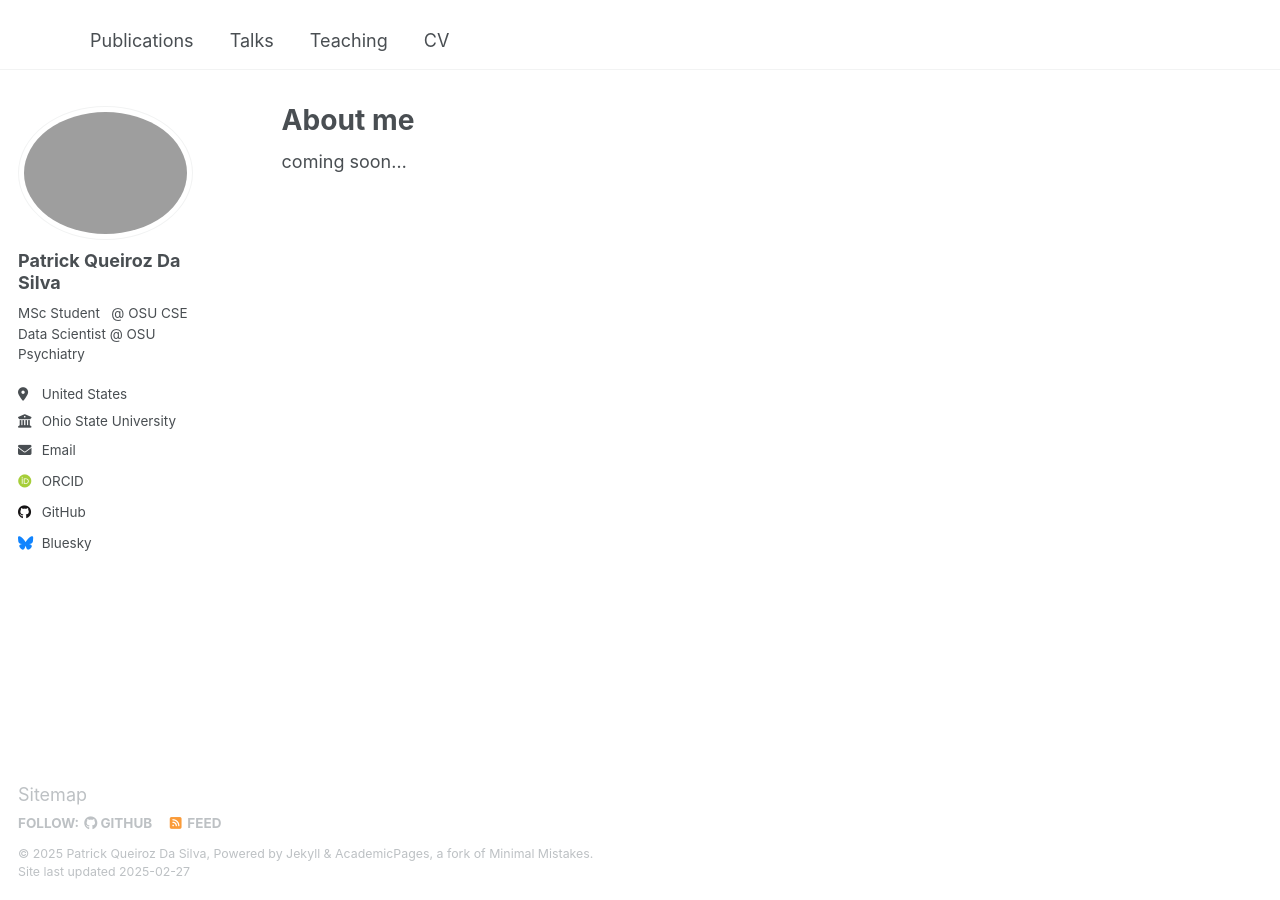
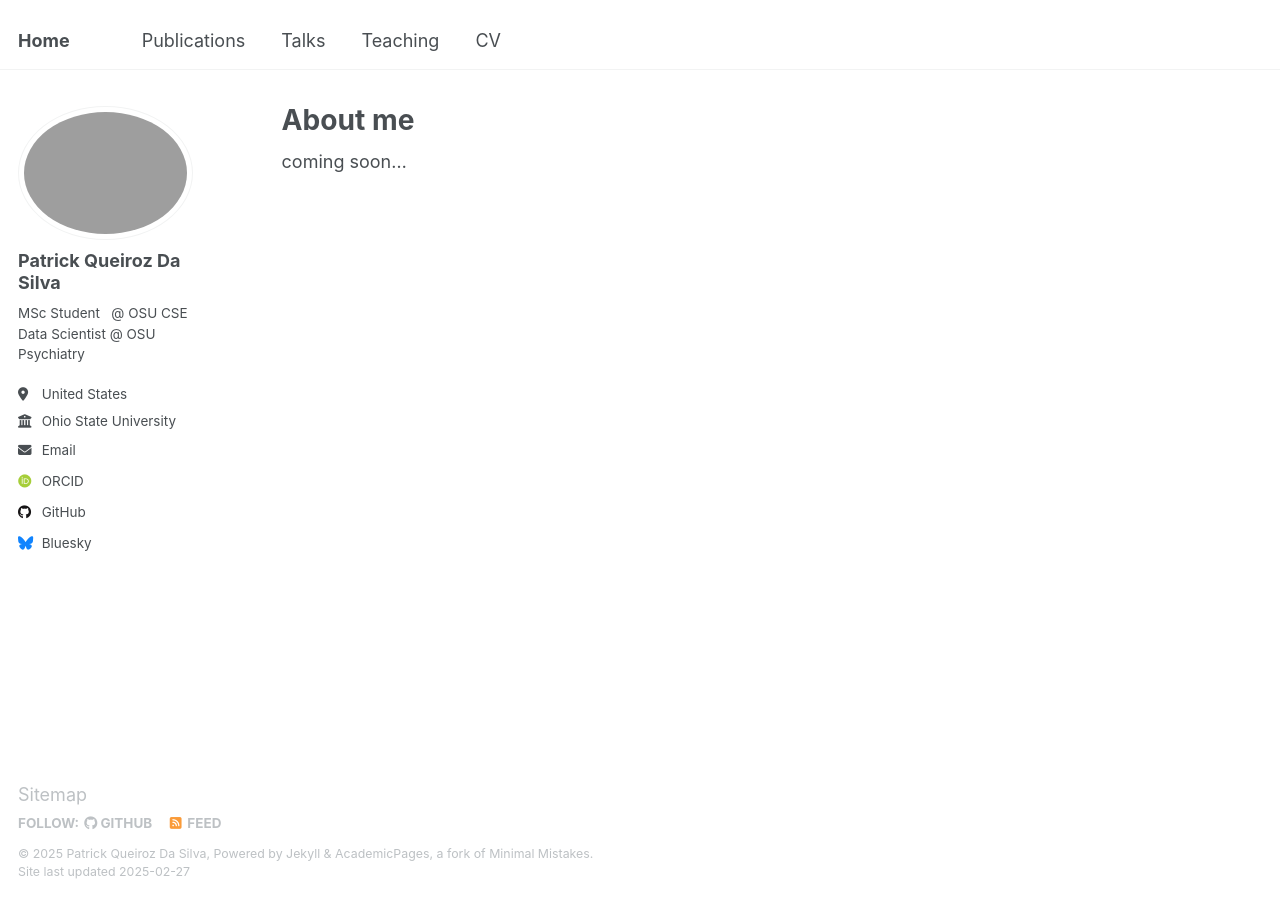
Before and after one commit to patqdasilva/patqdasilva.github.io, a Jekyll site: the page built from _pages/about.md, in a window 1280 px wide. Built offline with Jekyll 4.4.1, drawn with Linux system fonts in a browser that asks for light colours; some web fonts are replaced.

Commit message:
Update _config.yml

```diff
--- a/_config.yml
+++ b/_config.yml
@@ -9,8 +9,8 @@
 # Basic Site Settings
 locale                   : "en-US"
 site_theme               : "default"
-title                    : ""
-title_separator          : ""
+title                    : "Home"
+title_separator          : "-"
 name                     : &name "Patrick Queiroz Da Silva"
 description              : &description "Personal Research Website for Patrick Queiroz Da Silva"
 url                      : https://patqdasilva.github.io # the base hostname & protocol for your site e.g. "https://[your GitHub username].github.io"
@@ -25,7 +25,7 @@ author:
   avatar           : "pqd_headshot_square.JPG"
   name             : "Patrick Queiroz Da Silva"
   pronouns         : # example: "she/her"
-  bio              : "MSc Student&nbsp;&nbsp;&nbsp;@ OSU CSE<br>Data Scientist @ OSU Psychiatry"
+  bio              : "MSc Student&nbsp;&nbsp;&nbsp;@ OSU CSE<br>Data Scientist&nbsp;@ OSU Psychiatry"
   location         : "United States"
   employer         : "Ohio State University"
   uri              : # URL
```
